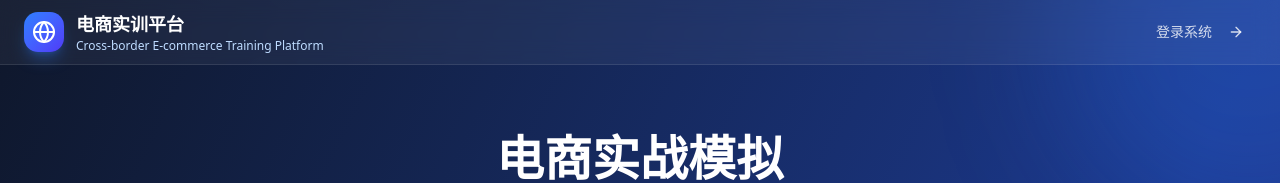
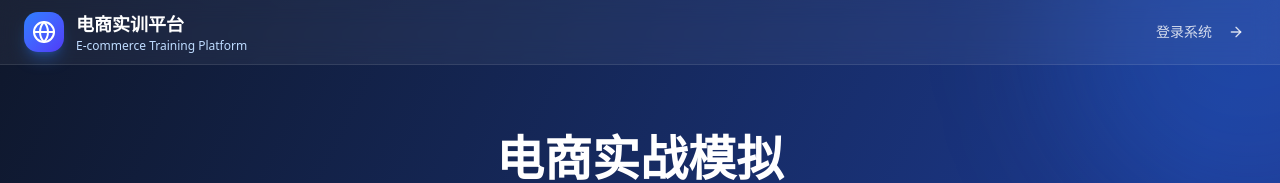
Before and after one commit to ZBCs-StudioCr-CN/ecommerce-training-platform, a Next.js app: page / in a window 1280 px wide. Shown: the top 183 px of the page. Built offline with nearby package versions, Linux system fonts and the light colour scheme.

Commit message:
refactor: 将英文平台名称改为 E-commerce Training Platform
- src/app/page.tsx: Cross-border E-commerce Training Platform -> E-commerce Training Platform
- src/app/login/page.tsx: Cross-border E-commerce Training Platform -> E-commerce Training Platform

```diff
--- a/src/app/login/page.tsx
+++ b/src/app/login/page.tsx
@@ -94,7 +94,7 @@ export default function LoginPage() {
             </div>
             <div>
               <h1 className="text-3xl font-bold text-white">电商实训平台</h1>
-              <p className="text-blue-200">Cross-border E-commerce Training Platform</p>
+              <p className="text-blue-200">E-commerce Training Platform</p>
             </div>
           </div>
 
--- a/src/app/page.tsx
+++ b/src/app/page.tsx
@@ -91,7 +91,7 @@ export default function Home() {
             </div>
             <div>
               <h1 className="text-lg font-bold text-white">电商实训平台</h1>
-              <p className="text-xs text-blue-200">Cross-border E-commerce Training Platform</p>
+              <p className="text-xs text-blue-200">E-commerce Training Platform</p>
             </div>
           </div>
           <div className="flex items-center gap-4">
```
